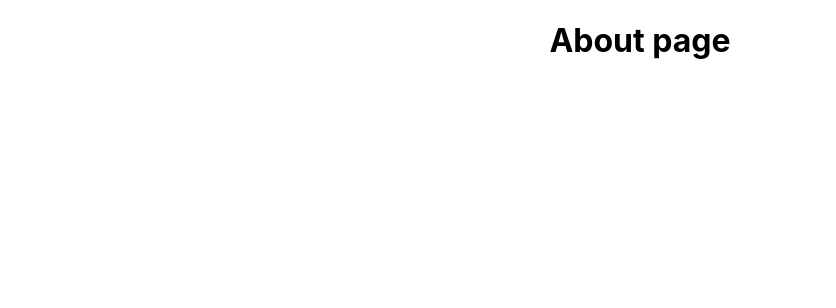
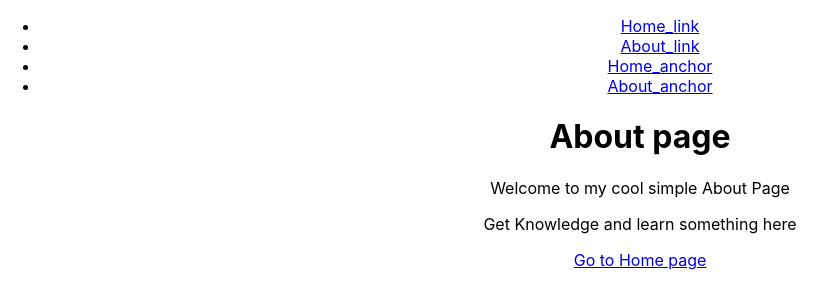
Before and after one commit to codeAlok/React_router_prct, a React (Create React App) app: page /about in a window 1280 px wide. Shown: the top 308 px of the page, without its empty margins (0-836 px from the left). Built offline with nearby package versions, Linux system fonts and the light colour scheme.

Commit message:
react router Link + Navbar

```diff
--- a/src/App.js
+++ b/src/App.js
@@ -2,12 +2,15 @@ import './App.css';
 import { BrowserRouter, Route, Routes } from 'react-router-dom';
 import Home from './components/Home';
 import About from './components/About';
+import Navbar from './components/Navbar'
 
 
 function App() {
   return (
     <div className="App">
       <BrowserRouter>
+        <Navbar />
+
         <Routes>
           <Route path='/' element={ <Home /> } />
           <Route path='/about' element={ <About /> } />
--- a/src/components/About.js
+++ b/src/components/About.js
@@ -1,7 +1,12 @@
+import { Link } from "react-router-dom";
+
 function About() {
     return (
         <>
             <h1>About page</h1>
+            <p>Welcome to my cool simple About Page</p>
+            <p>Get Knowledge and learn something here</p>
+            <Link to="/"> Go to Home page</Link>
         </>
     )
 }
--- a/src/components/Home.js
+++ b/src/components/Home.js
@@ -1,7 +1,12 @@
+import { Link } from "react-router-dom";
+
 function Home() {
     return (
         <>
             <h1>Home page</h1>
+            <p>Welcome to my cool simple Home Page</p>
+            <p>Get Knowledge and learn something here</p>
+            <Link to="/about"> Go to About Us page</Link>
         </>
     )
 }
--- /dev/null
+++ b/src/components/Navbar.js
@@ -0,0 +1,18 @@
+import { Link } from "react-router-dom"; // Link => to use Link other pages
+
+function Navbar() {
+    return (
+        <>
+            <ul>
+                <li> <Link to="/"> Home_link </Link> </li>
+                <li> <Link to="/about"> About_link </Link> </li>
+
+                {/* we use <Link> </Link> instead of <a> </a> to avoid reload whole page after click on anchor element */}
+                <li><a href="/"> Home_anchor </a></li>
+                <li><a href="/about"> About_anchor</a></li>
+            </ul>
+        </>
+    )
+}
+
+export default Navbar;
```
